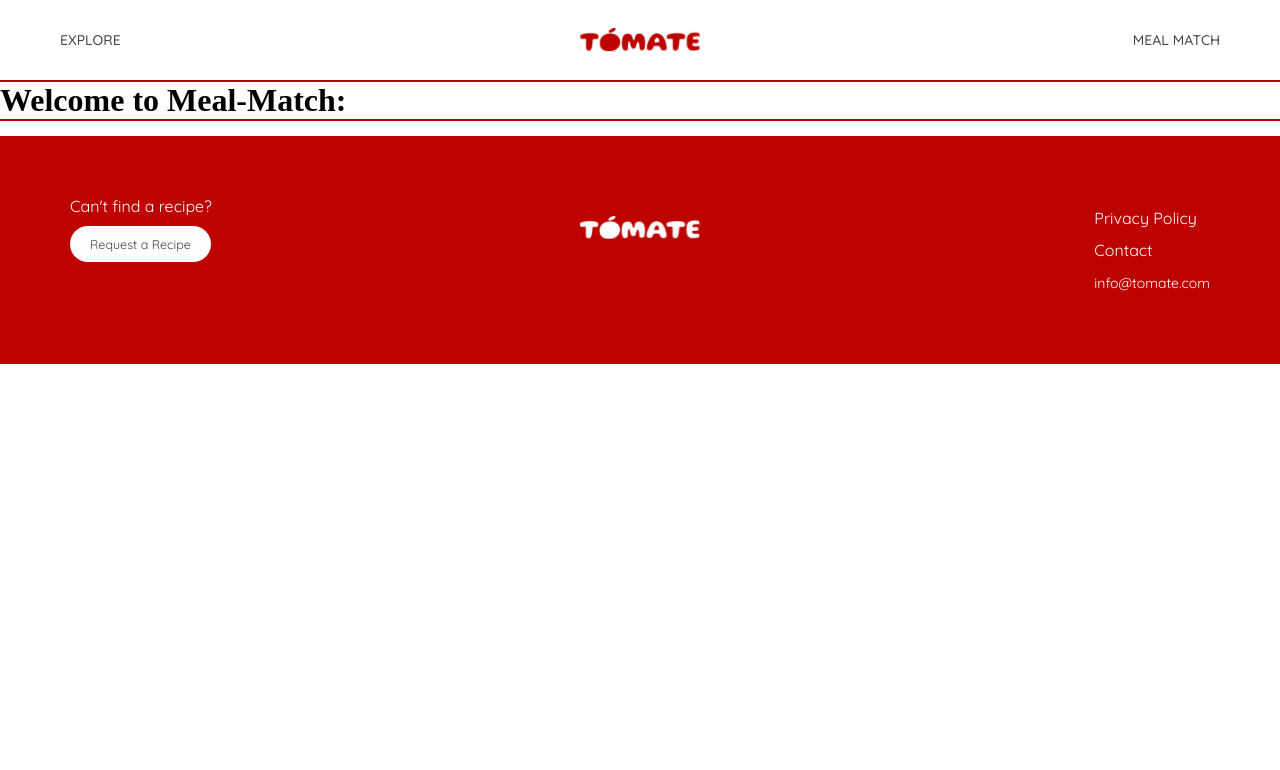
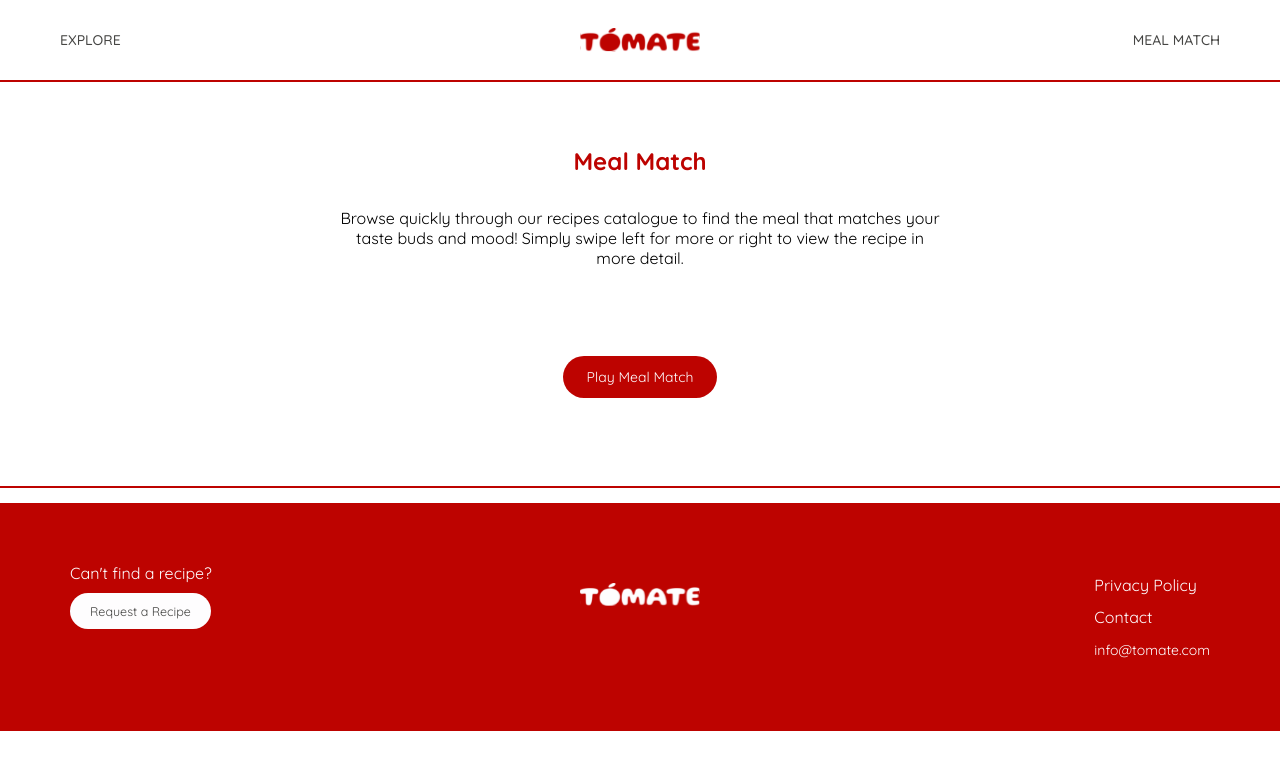
Before and after one commit to dharvi-22/tomate, a React (Create React App) app: page /meal-match in a window 1280 px wide. Shown: the top 770 px of the page. Built offline with nearby package versions, Linux system fonts and the light colour scheme.

Commit message:
feat: started meal match page

```diff
--- a/src/pages/MealMatch.js
+++ b/src/pages/MealMatch.js
@@ -1,8 +1,13 @@
 import React from "react";
+import "../styles/mealMatch.scss";
 
 const MealMatch = () => {
     return (
-    <h1>Welcome to Meal-Match:</h1>
+    <div className="match-container">
+        <h1>Meal Match</h1>
+        <p>Browse quickly through our recipes catalogue to find the meal that matches your taste buds and mood! Simply swipe left for more or right to view the recipe in more detail.</p>
+        <button className="red-button">Play Meal Match</button>
+    </div>
     )
 };
 
--- a/src/styles/main.scss
+++ b/src/styles/main.scss
@@ -7,3 +7,4 @@
 @import "../styles/explore.scss";
 @import "../styles/home.scss";
 @import "../styles/recipePage.scss";
+@import "../styles/mealMatch.scss";
--- /dev/null
+++ b/src/styles/mealMatch.scss
@@ -0,0 +1,31 @@
+.match-container{
+    display: flex;
+    flex-direction: column;
+    padding: 4rem;
+    justify-content: center;
+    align-items: center;
+    text-align: center;
+    font-family: Quicksand;
+
+    h1{
+        color: #BD0300;
+        margin-bottom: 2rem;
+        font-size: 24px;
+    }
+    p{
+        font-size: 12px;
+        margin-bottom: 4rem;
+    }
+}
+
+@media (min-width: 768px){
+    .match-container{
+        h3{
+            font-size: 32px;
+        }
+        p{
+            font-size: 16px;
+            max-width: 600px;
+        }
+    }
+}
```
